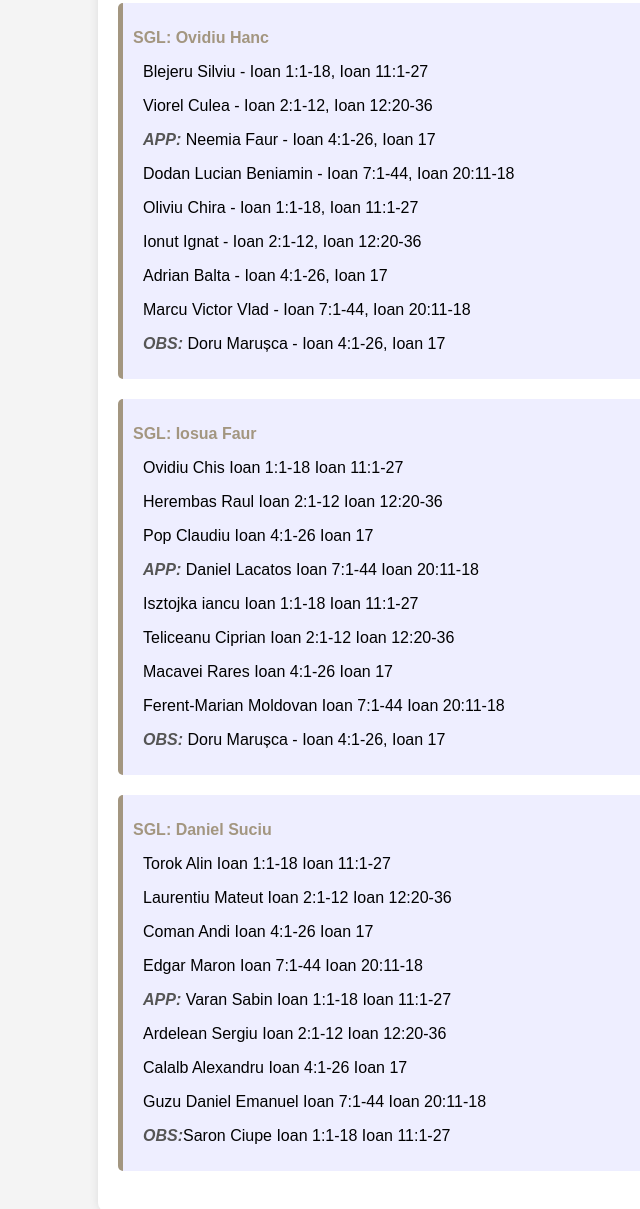
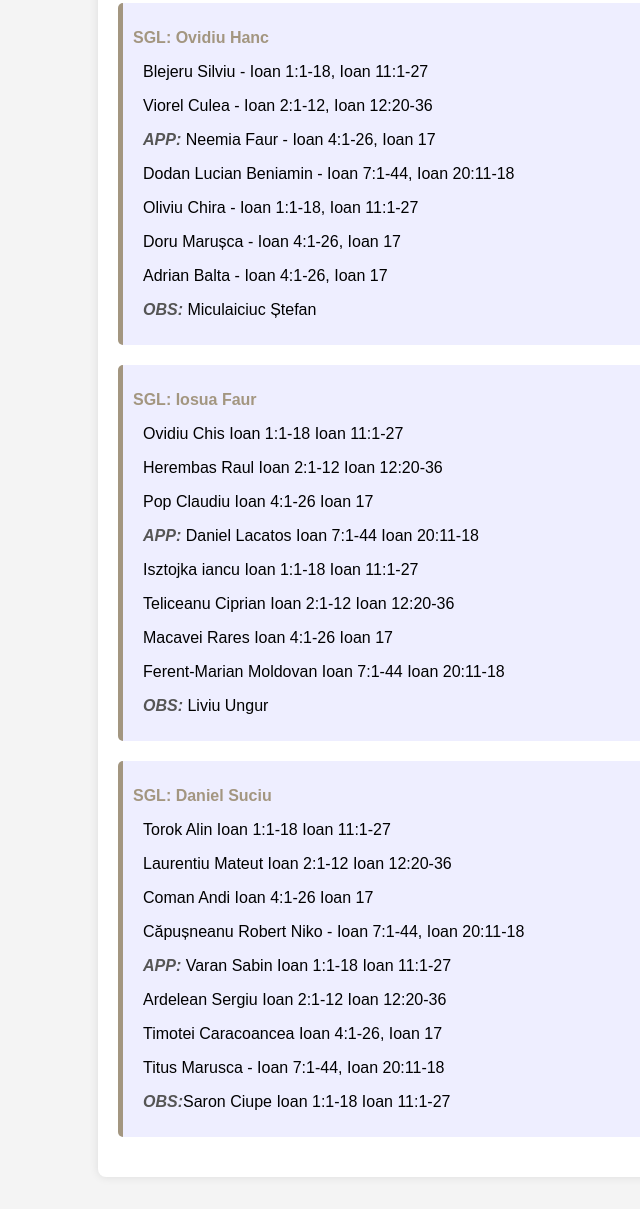
Before and after one commit to ovidiuchis/cstcj25, a plain HTML site: page grupe.html in a window 1280 px wide. Shown: the part 917-2126 px from the top of the page, without its empty margins (122-762 px from the left). Drawn offline with Linux system fonts and the light colour scheme.

Commit message:
Update grupe.html

```diff
--- a/grupe.html
+++ b/grupe.html
@@ -61,7 +61,7 @@
             <p class="person">Trufan Ionuț - Ioan 2:1-12, Ioan 12:20-36</p>
             <p class="person">Iosif Căpușneanu - Ioan 4:1-26, Ioan 17</p>
             <p class="person">Andrei Bușui - Ioan 7:1-44, Ioan 20:11-18</p>
-            <p class="person"><span class="role">OBS:</span> Căpușneanu Robert Niko - Ioan 7:1-45, Ioan 20:11-19</p>
+            <p class="person"><span class="role">OBS:</span> Paul Cathey - Ioan 2:1-12, Ioan 12:20-36</p>
         </div>
 
         <div class="group">
@@ -74,7 +74,7 @@
             <p class="person">Birca Daniel - Ioan 2:1-12, Ioan 12:20-36</p>
             <p class="person">David Traian - Ioan 4:1-26, Ioan 17</p>
             <p class="person">Nicolae Matei - Ioan 7:1-44, Ioan 20:11-18</p>
-            <p class="person"><span class="role">OBS:</span> Miculaiciuc Ștefan</p>
+            <p class="person"><span class="role">OBS:</span> Edgar Maron - Ioan 7:1-44, Ioan 20:11-18</p>
         </div>
 
         <div class="group">
@@ -84,10 +84,9 @@
             <p class="person"><span class="role">APP:</span> Neemia Faur - Ioan 4:1-26, Ioan 17</p>
             <p class="person">Dodan Lucian Beniamin - Ioan 7:1-44, Ioan 20:11-18</p>
             <p class="person">Oliviu Chira - Ioan 1:1-18, Ioan 11:1-27</p>
-            <p class="person">Ionut Ignat - Ioan 2:1-12, Ioan 12:20-36</p>
+            <p class="person">Doru Marușca - Ioan 4:1-26, Ioan 17</p>
             <p class="person">Adrian Balta - Ioan 4:1-26, Ioan 17</p>
-            <p class="person">Marcu Victor Vlad - Ioan 7:1-44, Ioan 20:11-18</p>
-            <p class="person"><span class="role">OBS:</span> Doru Marușca - Ioan 4:1-26, Ioan 17</p>
+            <p class="person"><span class="role">OBS:</span> Miculaiciuc Ștefan </p>
         </div>
 
         <div class="group">
@@ -100,18 +99,18 @@
             <p class="person">Teliceanu Ciprian 	Ioan 2:1-12	Ioan 12:20-36            </p>
             <p class="person">Macavei Rares	Ioan 4:1-26	Ioan 17            </p>
             <p class="person">Ferent-Marian Moldovan	Ioan 7:1-44	Ioan 20:11-18            </p>
-            <p class="person"><span class="role">OBS:</span> Doru Marușca - Ioan 4:1-26, Ioan 17</p>
+            <p class="person"><span class="role">OBS:</span> Liviu Ungur</p>
         </div>
         <div class="group">
             <p class="leader">SGL: Daniel Suciu</p>
             <p class="person">Torok Alin	Ioan 1:1-18	Ioan 11:1-27            </p>
             <p class="person">Laurentiu Mateut 	Ioan 2:1-12	Ioan 12:20-36</p>
             <p class="person">Coman Andi	Ioan 4:1-26	Ioan 17            </p>
-            <p class="person">Edgar Maron	Ioan 7:1-44	Ioan 20:11-18            </p>
+            <p class="person">Căpușneanu Robert Niko -  Ioan 7:1-44, Ioan 20:11-18      </p>
             <p class="person"><span class="role">APP:</span> Varan Sabin	Ioan 1:1-18	Ioan 11:1-27            </p>
             <p class="person">Ardelean Sergiu	Ioan 2:1-12	Ioan 12:20-36            </p>
-            <p class="person">Calalb Alexandru	Ioan 4:1-26	Ioan 17            </p>
-            <p class="person">Guzu Daniel Emanuel	Ioan 7:1-44	Ioan 20:11-18           </p>
+            <p class="person">Timotei Caracoancea Ioan 4:1-26, Ioan 17</p>
+            <p class="person">Titus Marusca - Ioan 7:1-44, Ioan 20:11-18   </p>
             <p class="person"><span class="role">OBS:</span>Saron Ciupe	Ioan 1:1-18	Ioan 11:1-27</p>
         </div>
     </div>
```
